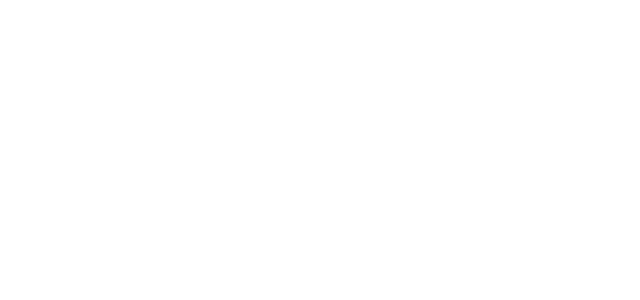
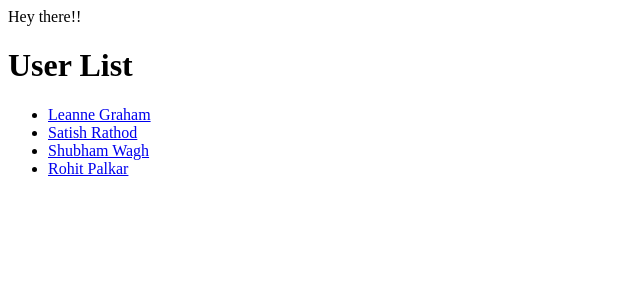
Before and after one commit to acciojob/routing-people-satishrathod-dev, a React app: page / in a window 1280 px wide. Shown: the top 300 px of the page, without its empty margins (0-640 px from the left). Built offline with nearby package versions, Linux system fonts and the light colour scheme.

Commit message:
finished

```diff
--- a/package.json
+++ b/package.json
@@ -13,12 +13,13 @@
   "license": "ISC",
   "dependencies": {
     "css-loader": "^4.3.0",
+    "cypress": "^9.5.0",
     "jest-junit": "^11.1.0",
     "react": "^16.13.1",
     "react-dom": "^16.13.1",
+    "react-router-dom": "^6.27.0",
     "style-loader": "^1.2.1",
-    "webpack-cli": "^3.3.12",
-    "cypress": "^9.5.0"
+    "webpack-cli": "^3.3.12"
   },
   "jest": {
     "moduleNameMapper": {
--- a/src/components/App.js
+++ b/src/components/App.js
@@ -1,13 +1,27 @@
-
 import React from "react";
-import './../styles/App.css';
+import "./../styles/App.css";
+import UserList from "./UserList";
+import UserDetails from "./UserDetails";
+import { Route, Routes } from "react-router-dom";
 
 const App = () => {
+  const users = [
+    { id: 1, name: "Leanne Graham", email: "leanne@example.com" },
+    { id: 2, name: "Satish Rathod", email: "satish@example.com" },
+    { id: 3, name: "Shubham Wagh", email: "shubham@example.com" },
+    { id: 4, name: "Rohit Palkar", email: "rohit@example.com" },
+  ];
+
   return (
     <div>
-        {/* Do not remove the main div */}
+      {/* Do not remove the main div */}
+      Hey there!!
+      <Routes>
+        <Route path="/" element={<UserList users={users} />} />
+        <Route path="/user/:id" element={<UserDetails users={users} />} />
+      </Routes>
     </div>
-  )
-}
+  );
+};
 
-export default App
+export default App;
--- /dev/null
+++ b/src/components/UserDetails.js
@@ -0,0 +1,17 @@
+import React from "react";
+import { useParams } from "react-router-dom";
+
+const UserDetails = ({ users }) => {
+  const { id } = useParams();
+  const user = users.find((user) => user.id == parseInt(id));
+
+  return (
+    <div>
+      <h1>User Details</h1>
+      <p>Name: {user.name}</p>
+      <p>Email: {user.email}</p>
+    </div>
+  );
+};
+
+export default UserDetails;
--- /dev/null
+++ b/src/components/UserList.js
@@ -0,0 +1,19 @@
+import React from "react";
+import { Link } from "react-router-dom";
+
+const UserList = ({ users }) => {
+  return (
+    <div className="user-list">
+      <h1>User List</h1>
+      <ul>
+        {users.map((user) => (
+          <li key={user.id}>
+            <Link to={`/user/${user.id}`}>{user.name}</Link>
+          </li>
+        ))}
+      </ul>
+    </div>
+  );
+};
+
+export default UserList;
--- a/src/index.js
+++ b/src/index.js
@@ -1,7 +1,11 @@
 import React from "react";
 import ReactDOM from "react-dom";
 import App from "./components/App";
+import { BrowserRouter as Router } from "react-router-dom";
 
-
-
-ReactDOM.render(<App />, document.getElementById("root"));
+ReactDOM.render(
+  <Router>
+    <App />
+  </Router>,
+  document.getElementById("root")
+);
```
Also changed, not shown: 1 other file (tests, documents, lock files or other folders).
